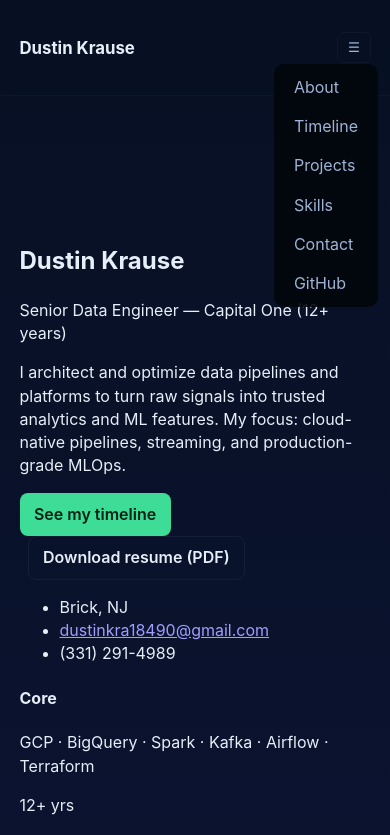
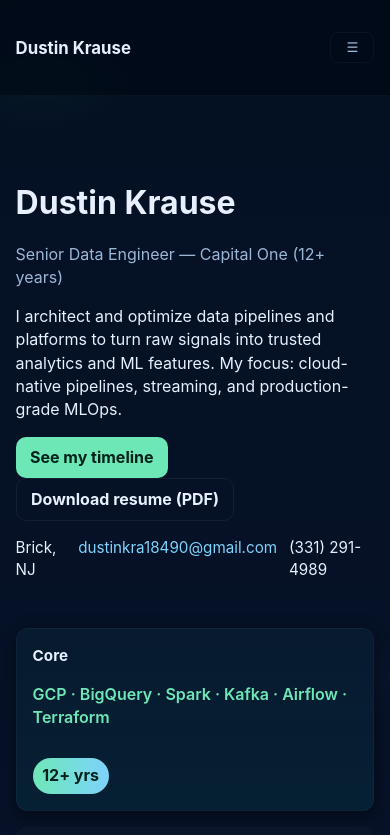
Before and after one commit to dustinkrausedev4-alt/portfolio, a plain HTML site: page index.html in a window 390 px wide. Shown: the top 835 px of the page. Drawn offline with Linux system fonts and the light colour scheme.

Commit message:
Update styles.css

```diff
--- a/styles.css
+++ b/styles.css
@@ -1,12 +1,14 @@
 :root{
-  --bg:#0f1724;
-  --card:#0b1220;
-  --text:#e6eef8;
-  --muted:#9fb3d6;
-  --accent:#3ddc97;
-  --max-width:1000px;
-  --radius:10px;
-  --gap:1.25rem;
+  --bg: #071229;
+  --card: linear-gradient(180deg,#071a2f 0%, #062033 100%);
+  --glass: rgba(255,255,255,0.04);
+  --text: #e8f0ff;
+  --muted: #9bb7d6;
+  --accent: #6ee7b7;
+  --accent-2: #7dd3fc;
+  --max-width: 1100px;
+  --radius: 12px;
+  --gap: 1.25rem;
   font-family: Inter, system-ui, -apple-system, "Segoe UI", Roboto, "Helvetica Neue", Arial;
   color-scheme: dark;
 }
@@ -15,115 +17,88 @@
 html,body{height:100%}
 body{
   margin:0;
-  background:linear-gradient(180deg,#071022 0%, #0b1330 100%);
+  background:radial-gradient(1200px 600px at 10% 10%, rgba(34,197,94,0.04), transparent 8%),
+             radial-gradient(900px 400px at 90% 80%, rgba(96,165,250,0.025), transparent 10%),
+             linear-gradient(180deg,#041022 0%, #071229 100%);
   color:var(--text);
   line-height:1.45;
   -webkit-font-smoothing:antialiased;
-  -moz-osx-font-smoothing:grayscale;
 }
 
 .container{
-  width:90%;
+  width:92%;
   max-width:var(--max-width);
   margin:0 auto;
   padding:2rem 0;
 }
 
+/* Header */
 .site-header{
-  border-bottom:1px solid rgba(255,255,255,0.03);
   position:sticky;
   top:0;
-  backdrop-filter: blur(6px);
   z-index:50;
+  background:rgba(2,6,10,0.45);
+  backdrop-filter: blur(6px) saturate(120%);
+  border-bottom:1px solid rgba(255,255,255,0.03);
 }
-.site-header .container{
-  display:flex;
-  align-items:center;
-  gap:var(--gap);
-}
-.logo{
-  font-weight:700;
-  color:var(--text);
-  text-decoration:none;
-  font-size:1.05rem;
-}
-.nav-toggle{
-  margin-left:auto;
-  background:none;
-  border:1px solid rgba(255,255,255,0.04);
-  color:var(--muted);
-  padding:0.45rem 0.6rem;
-  border-radius:6px;
-  display:none;
-}
-.site-nav ul{
-  list-style:none;
-  display:flex;
-  gap:1rem;
-  margin:0;
-  padding:0;
-}
-.site-nav a{
-  color:var(--muted);
-  text-decoration:none;
-  padding:0.5rem;
-  border-radius:6px;
-}
+.header-grid{display:grid; grid-template-columns: 1fr auto 44px; align-items:center; gap:1rem}
+.logo{font-weight:700; color:var(--text); text-decoration:none; font-size:1.05rem}
+.site-nav ul{list-style:none; display:flex; gap:1rem; margin:0; padding:0}
+.site-nav a{color:var(--muted); text-decoration:none; padding:0.5rem; border-radius:8px}
 .site-nav a:hover{color:var(--text); background:rgba(255,255,255,0.02)}
+.nav-toggle{background:none; border:1px solid rgba(255,255,255,0.04); color:var(--muted); padding:0.45rem 0.6rem; border-radius:8px; display:none}
 
-.hero{
-  padding:6rem 0;
-  text-align:left;
-}
-.hero .lead{color:var(--muted); max-width:55ch}
-.btn{
-  display:inline-block;
-  background:var(--accent);
-  color:#012214;
-  padding:0.6rem 0.9rem;
-  border-radius:8px;
-  text-decoration:none;
-  font-weight:600;
-}
-.btn-alt{
-  background:transparent;
-  color:var(--text);
-  border:1px solid rgba(255,255,255,0.05);
-  margin-left:0.5rem;
-}
+/* Hero */
+.hero{padding:3.25rem 0 2.25rem}
+.hero-grid{display:grid; grid-template-columns: 1fr 320px; gap:2rem; align-items:start}
+.hero-left h1{margin:0 0 0.25rem 0; font-size:2rem}
+.muted{color:var(--muted)}
+.hero-cta .btn{margin-right:0.6rem}
+.contact-inline{list-style:none; padding:0; display:flex; gap:0.75rem; font-size:0.95rem; margin-top:1rem}
+.contact-inline a{color:var(--accent-2); text-decoration:none}
 
+/* Right column cards */
+.spark-card{background:var(--card); border-radius:12px; padding:1rem; box-shadow: 0 6px 18px rgba(3,6,12,0.6); border:1px solid rgba(255,255,255,0.03)}
+.spark-card h4{margin:0 0 0.3rem 0; font-size:0.95rem}
+.spark{color:var(--accent); font-weight:600}
+.spark-bubble{margin-top:0.8rem; background:linear-gradient(90deg,var(--accent), var(--accent-2)); color:#03221a; padding:0.4rem 0.6rem; border-radius:999px; display:inline-block; font-weight:700}
+
+.curiosity{margin-top:1rem; background:rgba(255,255,255,0.02); padding:0.8rem; border-radius:10px}
+.curiosity h4{margin:0 0 0.4rem 0}
+
+/* Sections */
 .about, .projects, .skills, .contact{margin-top:2rem}
-.grid{
-  display:grid;
-  grid-template-columns:repeat( auto-fit, minmax(220px, 1fr) );
-  gap:1rem;
-}
-.card{
-  background:var(--card);
-  padding:1rem;
-  border-radius:var(--radius);
-  border:1px solid rgba(255,255,255,0.02);
-}
-.card-links a{margin-right:0.5rem; color:var(--accent); text-decoration:none}
 
+/* Grid & cards */
+.grid{display:grid; grid-template-columns:repeat( auto-fit, minmax(240px, 1fr) ); gap:1rem}
+.card{background:linear-gradient(180deg, rgba(255,255,255,0.02), rgba(255,255,255,0.01)); padding:1rem; border-radius:var(--radius); border:1px solid rgba(255,255,255,0.03)}
+.card h3{margin-top:0}
+
+/* Skills chips */
 .chips{display:flex; flex-wrap:wrap; gap:0.5rem; padding:0; list-style:none}
-.chips li{background:rgba(255,255,255,0.03); padding:0.35rem 0.6rem; border-radius:999px; color:var(--muted)}
+.chips li{background:rgba(255,255,255,0.02); padding:0.45rem 0.8rem; border-radius:999px; color:var(--muted); font-weight:600}
 
-.contact-form{display:grid; gap:0.75rem; max-width:640px}
-.contact-form label{display:block}
-.contact-form input, .contact-form textarea{
-  width:100%;
-  padding:0.6rem;
-  border-radius:8px;
-  border:1px solid rgba(255,255,255,0.04);
-  background:transparent;
-  color:var(--text);
-}
+/* Timeline styles */
+.timeline-list{position:relative; padding-left:1rem}
+.timeline-item{display:grid; grid-template-columns: 120px 1fr; gap:1rem; align-items:start; margin-bottom:1.25rem; position:relative}
+.timeline-item::before{content:""; position:absolute; left:56px; top:0; bottom:0; width:2px; background:linear-gradient(#2dd4bf 0%, transparent 70%); opacity:0.12}
+.timeline-dot{width:12px; height:12px; border-radius:50%; background:linear-gradient(90deg,var(--accent),var(--accent-2)); box-shadow:0 4px 12px rgba(45,212,191,0.12)}
+.timeline-meta{font-size:0.92rem; color:var(--muted)}
+.timeline-card{background:rgba(255,255,255,0.02); padding:0.9rem; border-radius:10px; border:1px solid rgba(255,255,255,0.02)}
+
+/* Buttons */
+.btn{display:inline-block; background:var(--accent); color:#03221a; padding:0.55rem 0.9rem; border-radius:10px; text-decoration:none; font-weight:700}
+.btn-alt{background:transparent; color:var(--text); border:1px solid rgba(255,255,255,0.06)}
+
+/* Footer */
 .site-footer{border-top:1px solid rgba(255,255,255,0.03); padding:1.2rem 0; color:var(--muted)}
 
-@media (max-width:800px){
-  .site-nav{position:absolute; right:12px; top:64px; background:rgba(3,6,12,0.9); padding:0.75rem; border-radius:10px; display:none}
-  .site-nav[aria-hidden="false"]{display:block}
+/* Responsive */
+@media (max-width:980px){
+  .hero-grid{grid-template-columns:1fr}
+  .header-grid{grid-template-columns: 1fr 44px; align-items:center}
+  .site-nav{display:none}
   .nav-toggle{display:inline-block}
-  .site-nav ul{flex-direction:column}
+  .timeline-item{grid-template-columns: 1fr; padding-left:0}
+  .timeline-item::before{left:12px}
 }
```
